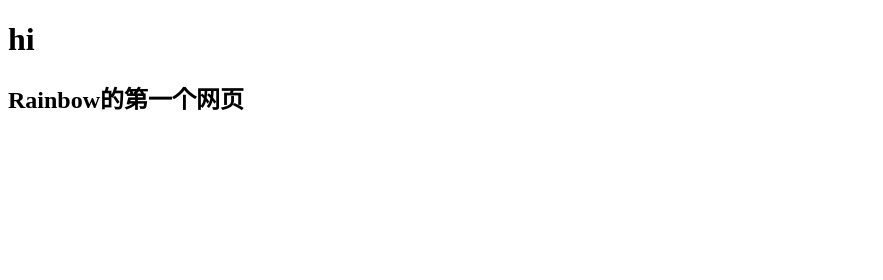
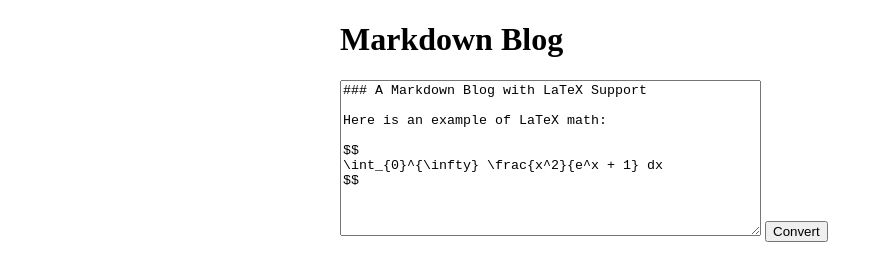
Before and after one commit to Rainbow-dsc/Rainbow-dsc.github.io, a plain HTML site: page index.html in a window 1280 px wide. Shown: the whole page, without its empty margins (0-883 px from the left). Drawn offline with nearby package versions, Linux system fonts and the light colour scheme.

Commit message:
Update index.html

```diff
--- a/index.html
+++ b/index.html
@@ -1,11 +1,41 @@
 <!DOCTYPE html>
-<html>
-  <head>
-    <meta charset="utf-8">
-    <title> Rainbow的网页</title>
-  </head>
-  <body>
-    <h1>hi</h1>
-    <h2>Rainbow的第一个网页</h2>
-  </body>
+<html lang="en">
+<head>
+    <meta charset="UTF-8">
+    <title>Markdown Blog with LaTeX Support</title>
+    <script src="https://cdn.jsdelivr.net/npm/marked/marked.min.js"></script>
+    <script src="https://cdn.jsdelivr.net/npm/mathjax@3/es5/tex-mml-chtml.js"></script>
+    <style>
+        #content {
+            width: 600px;
+            margin: auto;
+        }
+    </style>
+</head>
+<body>
+    <div id="content">
+        <h1>Markdown Blog</h1>
+        <textarea id="editor" rows="10" cols="50">
+### A Markdown Blog with LaTeX Support
+
+Here is an example of LaTeX math:
+
+$$
+\int_{0}^{\infty} \frac{x^2}{e^x + 1} dx
+$$
+        </textarea>
+        <button onclick="convert()">Convert</button>
+        <div id="output"></div>
+    </div>
+
+    <script>
+        function convert() {
+            var markdownText = document.getElementById('editor').value;
+            var html = marked(markdownText, {
+                sanitize: true
+            });
+            document.getElementById('output').innerHTML = html;
+        }
+    </script>
+</body>
 </html>
```
